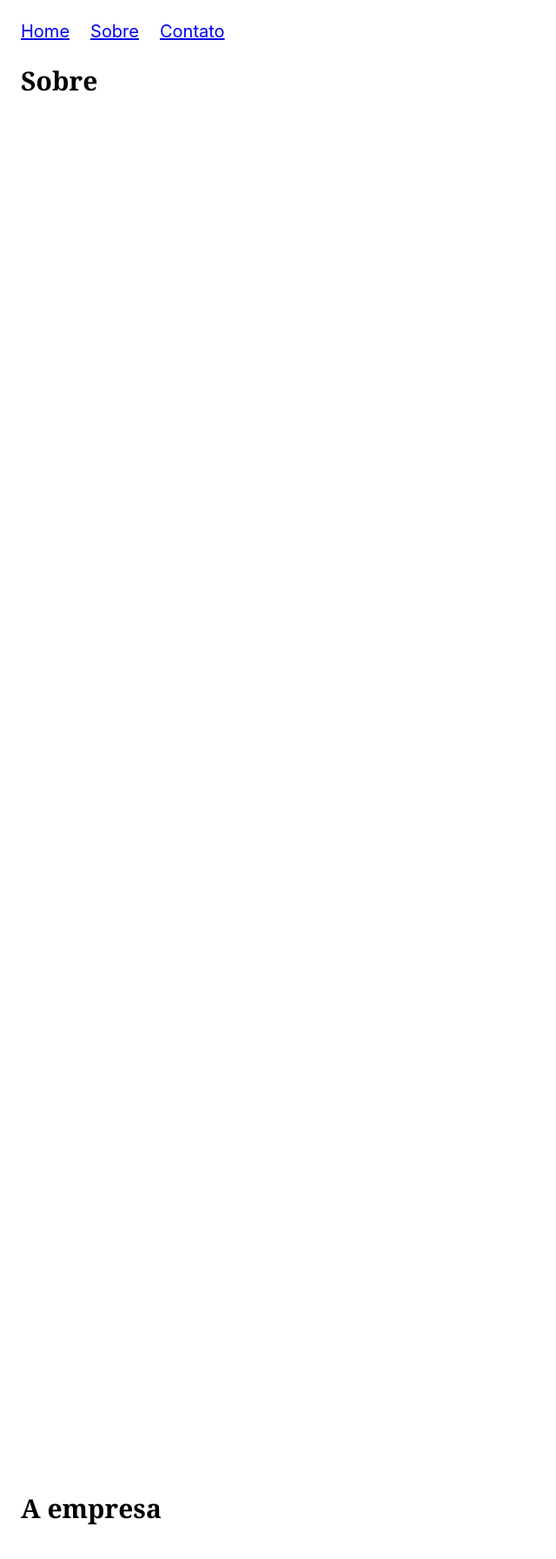
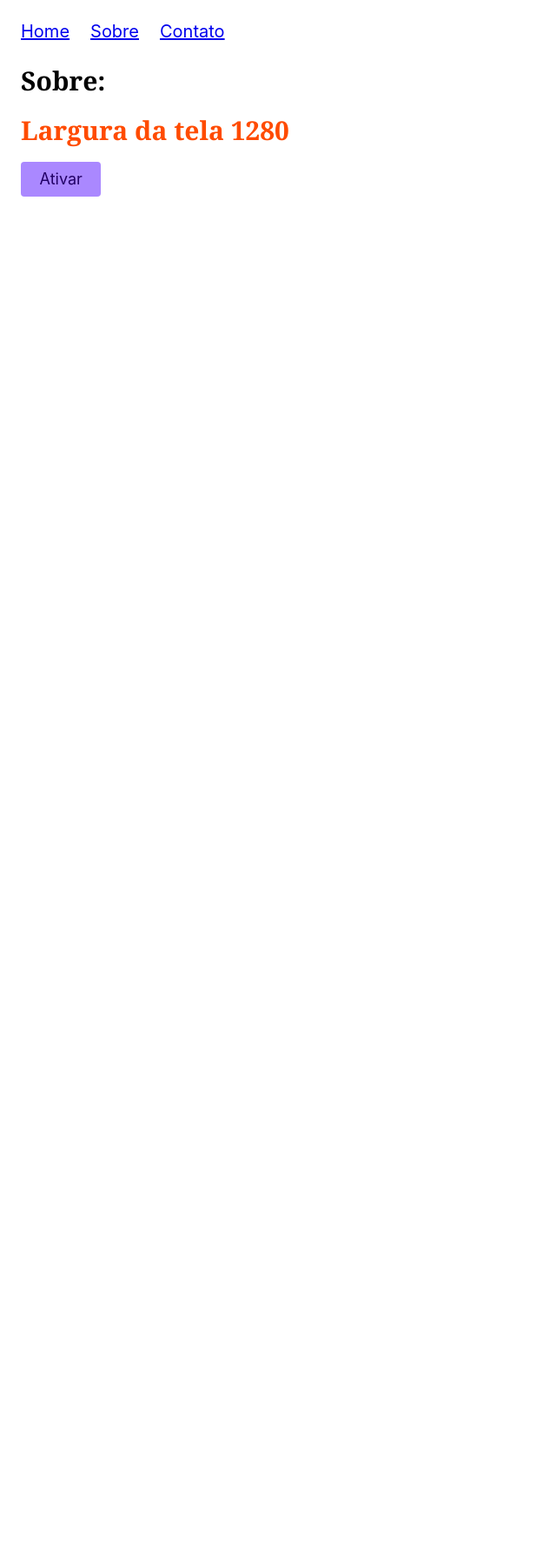
Before and after one commit to pedrorvidal/og-nextjs, a Next.js app: page /sobre in a window 1280 px wide. Shown: the top 1792 px of the page at 87% size, without its empty margins (0-640 px from the left). After the commit the page ends 800 px from the top, so only its background shows below. Built offline with nearby package versions, Linux system fonts and the light colour scheme.

Commit message:
server e client components 1

```diff
--- /dev/null
+++ b/src/app/components/width.tsx
@@ -0,0 +1,30 @@
+'use client';
+
+import React from 'react';
+
+export default function Width() {
+  const [width, setWidth] = React.useState(0);
+  // função anônima, dependência (vazia, neste caso)
+  React.useEffect(() => {
+    const handleResize = () => {
+      setWidth(document.documentElement.clientWidth);
+    };
+    handleResize();
+    window.addEventListener('resize', handleResize);
+    //limpa o efeito quando o componente é desmontado
+    return () => {
+      window.removeEventListener('resize', handleResize);
+    };
+  }, []);
+
+  const [ativo, setAtivo] = React.useState(false);
+
+  return (
+    <div>
+      <h2 style={{ color: ativo ? '#11EE11' : '#ff4b00' }}>
+        Largura da tela {width}
+      </h2>
+      <button onClick={() => setAtivo((b) => !b)}>Ativar</button>
+    </div>
+  );
+}
--- a/src/app/page.tsx
+++ b/src/app/page.tsx
@@ -1,7 +1,10 @@
-export default function Home() {
+import Acesso from '@/components/acesso';
+
+export default async function HomePage() {
   return (
     <main>
       <h1>Vidal Home</h1>
+      <Acesso />
     </main>
   );
 }
--- a/src/app/sobre/page.tsx
+++ b/src/app/sobre/page.tsx
@@ -1,16 +1,11 @@
-import { Metadata } from 'next';
+'use client';
 
-export const metadata: Metadata = {
-  title: 'Página SOBRE',
-  description: 'Esta é a página SOBRE',
-};
+import Width from '@/components/width';
 export default function SobrePage() {
   return (
     <main>
-      <h2>Sobre</h2>
-      <h2 id="empresa" style={{ margin: '1600px 0' }}>
-        A empresa
-      </h2>
+      <h2>Sobre:</h2>
+      <Width />
     </main>
   );
 }
```
Also changed, not shown: src/app/components/acesso.tsx (added, +7 -0 lines), acesso.txt (added).
